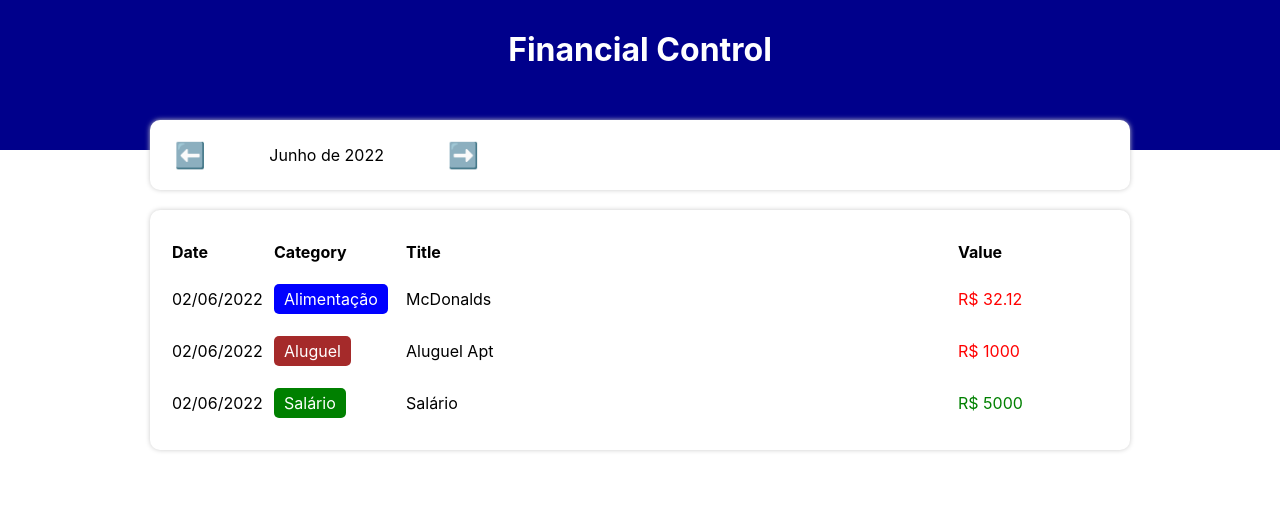
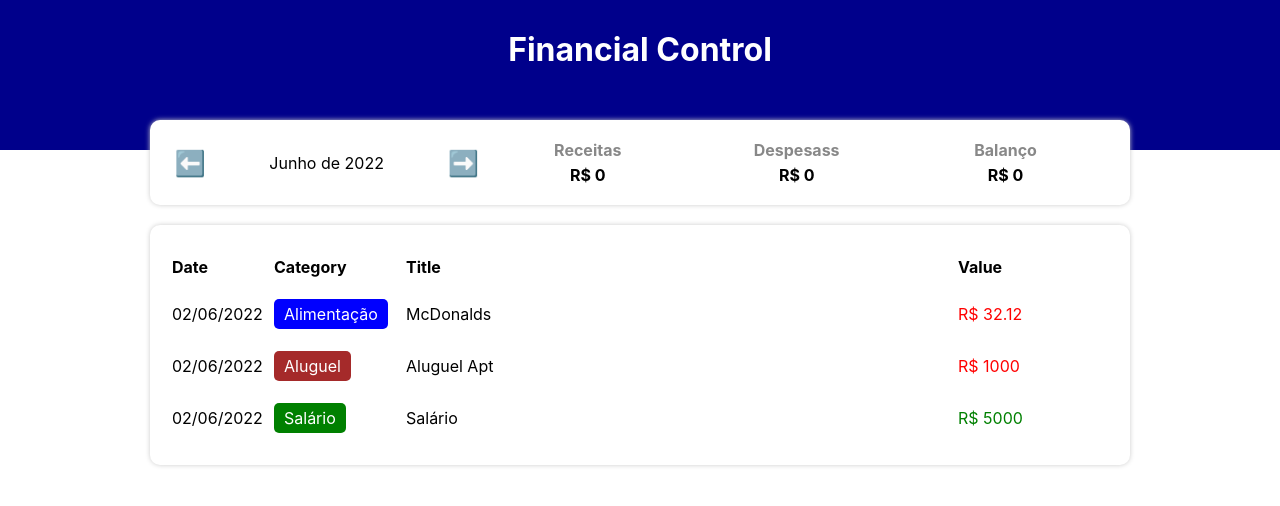
Before and after one commit to brenomorais-ti/financial, a React (Create React App) app in the folder financial-control/: page / in a window 1280 px wide. Shown: the top 506 px of the page. Built offline with nearby package versions, Linux system fonts and the light colour scheme.

Commit message:
improvements

```diff
--- a/financial-control/src/App.tsx
+++ b/financial-control/src/App.tsx
@@ -12,6 +12,9 @@
   const [list, setList] = useState(items);/* Lista completa */
   const [filteredList, setFilteredList] = useState<Item[]>([]); /* Lista filtrada */
   const [currentMonth, setCurrentMonth] = useState(getCurrentMonth);/* Data atual */
+  const [income, setIncome] = useState(0);
+  const [expense, setExpense] = useState(0);
+
 
   useEffect(()=>{
     setFilteredList( filterListByMonth(list, currentMonth) );
@@ -32,6 +35,8 @@
         <InfoArea
           currentMonth={currentMonth}
           onMonthChange={handleMonthChange}
+          income={income}
+          expense={expense}
         />
 
         {/*Área de inserção*/}
--- a/financial-control/src/components/InfoArea/index.tsx
+++ b/financial-control/src/components/InfoArea/index.tsx
@@ -1,12 +1,15 @@
 import * as C from './styles';
 import { formatCurrentMonth } from '../../helpers/dateFilter';
+import { ResumeItem } from '../../components/ResumeIntem';
 
 type Props = {
     currentMonth: string;
     onMonthChange: (newMonth: string) => void;
+    income: number;
+    expense: number;
 }
 
-export const InfoArea = ({ currentMonth, onMonthChange }: Props) => {
+export const InfoArea = ({ currentMonth, onMonthChange, income, expense }: Props) => {
 
     const handlePrevMonth = () => {
         let [year, month] = currentMonth.split('-');
@@ -30,7 +33,9 @@
                <C.MonthArrow onClick={handleNextMonth}>➡️</C.MonthArrow>
            </C.MonthArea>
            <C.ResumeArea>
-
+                <ResumeItem title='Receitas' value={income} />
+                <ResumeItem title='Despesass' value={expense} />
+                <ResumeItem title='Balanço'value={income - expense} />
            </C.ResumeArea>
        </C.Container>
     );
--- /dev/null
+++ b/financial-control/src/components/ResumeIntem/index.tsx
@@ -0,0 +1,16 @@
+import * as C from './styled'
+
+type Props = {
+    title: string;
+    value: number;
+
+}
+
+export const ResumeItem = ({ title, value }: Props) => {
+    return (
+        <C.Container>
+            <C.Title>{title}</C.Title>
+            <C.Info>R$ {value}</C.Info>
+        </C.Container>
+    );
+}
--- /dev/null
+++ b/financial-control/src/components/ResumeIntem/styled.ts
@@ -0,0 +1,18 @@
+import styled from "styled-components";
+
+export const Container = styled.div`
+    flex: 1;
+`;
+
+export const Title = styled.div`
+    text-align: center;
+    font-weight: bold;
+    color: #888;
+    margin-bottom: 5px;
+`;
+
+export const Info = styled.div`
+    text-align: center;
+    font-weight: bold;
+    color: #000;
+`;
```
